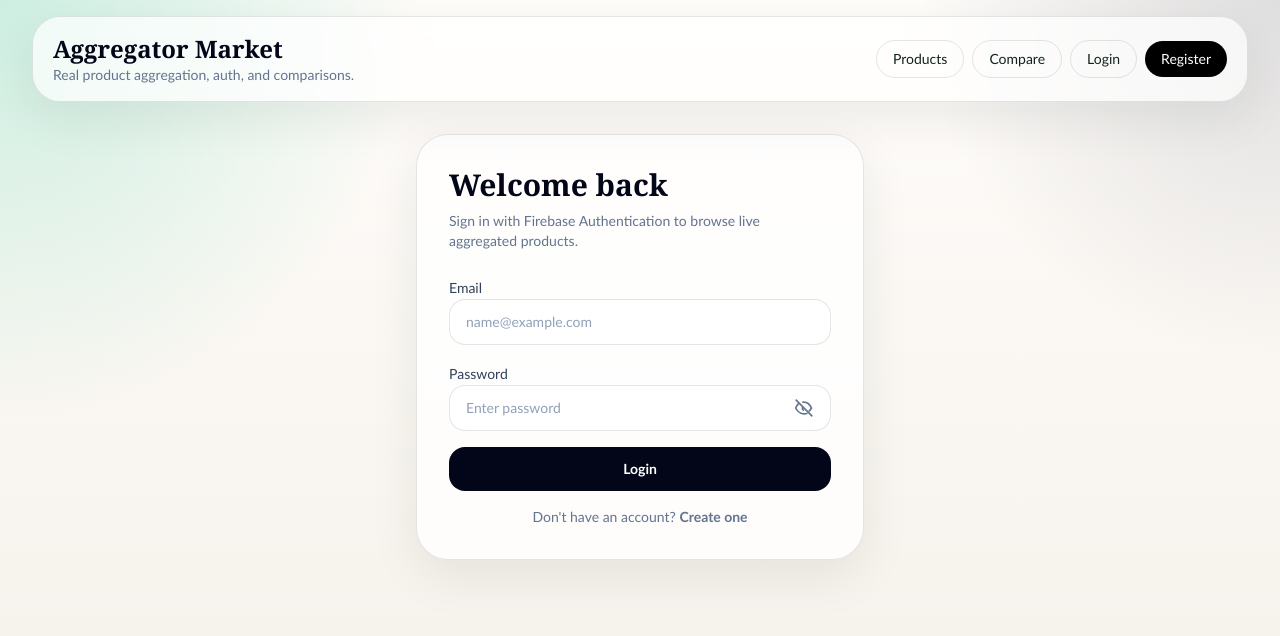
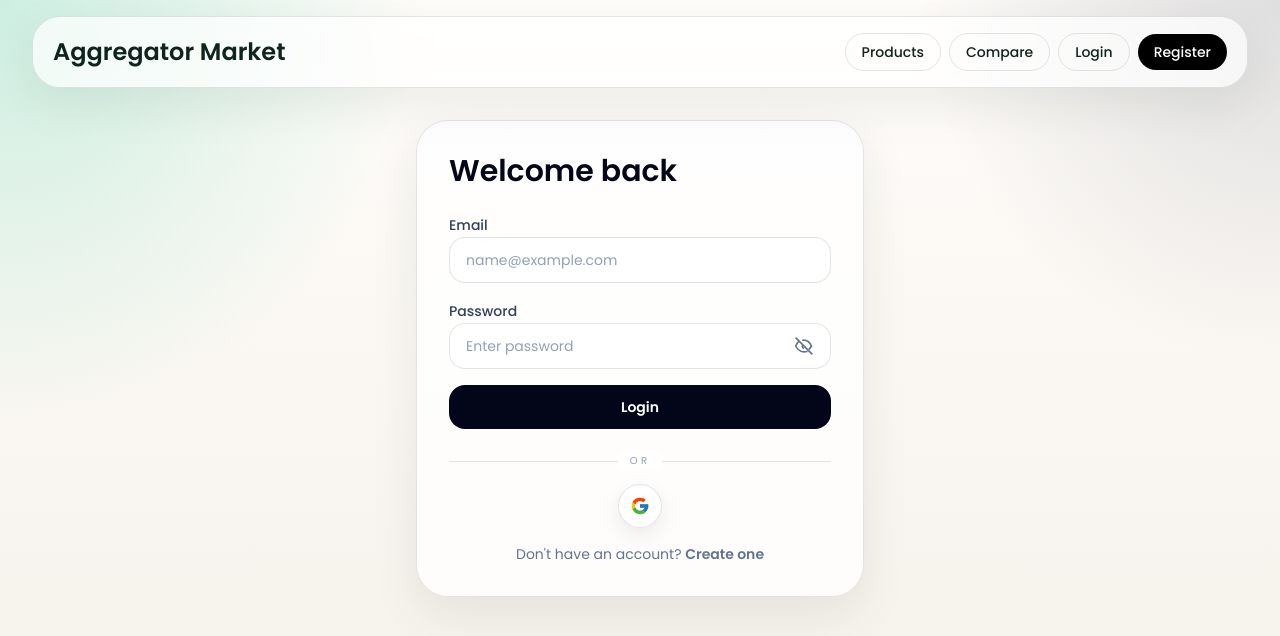
Before and after one commit to DagiAmeha/Ecommer-Aggregator, a Next.js app in the folder frontend/: page /login in a window 1280 px wide. Shown: the top 636 px of the page. Built offline with nearby package versions, Linux system fonts and the light colour scheme; no server answers.

Commit message:
minor fix

```diff
--- a/frontend/src/app/layout.tsx
+++ b/frontend/src/app/layout.tsx
@@ -1,8 +1,15 @@
 import type { Metadata } from "next";
 import type { ReactNode } from "react";
+import { Poppins } from "next/font/google";
 import Link from "next/link";
 import HeaderAuth from "../components/HeaderAuth";
 import "../styles/globals.css";
+
+const poppins = Poppins({
+  subsets: ["latin"],
+  variable: "--font-sans",
+  weight: ["400", "500", "600", "700"],
+});
 
 export const metadata: Metadata = {
   title: "Aggregator Market",
@@ -16,7 +23,7 @@ export default function RootLayout({
   children: ReactNode;
 }>) {
   return (
-    <html lang="en">
+    <html lang="en" className={poppins.variable}>
       <body>
         <div className="relative min-h-screen overflow-hidden">
           <div className="pointer-events-none absolute inset-0 bg-[radial-gradient(circle_at_top_left,rgba(16,185,129,0.16),transparent_28%),radial-gradient(circle_at_top_right,rgba(15,23,42,0.1),transparent_24%),linear-gradient(180deg,rgba(255,255,255,0.58),rgba(244,239,232,0.42))]" />
@@ -24,12 +31,12 @@ export default function RootLayout({
             <header className="mb-8 rounded-[28px] border border-black/10 bg-white/70 px-5 py-4 shadow-[0_16px_50px_rgba(16,35,30,0.08)] backdrop-blur">
               <div className="flex flex-col gap-4 sm:flex-row sm:items-center sm:justify-between">
                 <div>
-                  <p className="display-font text-2xl font-semibold text-slate-950">
+                  <Link
+                    className="display-font text-2xl font-semibold text-slate-950"
+                    href="/"
+                  >
                     Aggregator Market
-                  </p>
-                  <p className="text-sm text-slate-500">
-                    Real product aggregation, auth, and comparisons.
-                  </p>
+                  </Link>
                 </div>
                 <nav className="flex flex-wrap gap-2 text-sm font-medium items-center">
                   <Link
--- a/frontend/src/app/login/page.tsx
+++ b/frontend/src/app/login/page.tsx
@@ -45,6 +45,29 @@ function getAuthMessage(error: unknown, fallback: string): string {
   }
 }
 
+function GoogleIcon() {
+  return (
+    <svg aria-hidden="true" viewBox="0 0 48 48" className="h-5 w-5">
+      <path
+        fill="#FFC107"
+        d="M43.611 20.083H42V20H24v8h11.303C33.654 32.657 29.282 36 24 36c-6.627 0-12-5.373-12-12s5.373-12 12-12c3.059 0 5.842 1.154 7.946 3.038l5.657-5.657C34.247 6.053 29.443 4 24 4 12.955 4 4 12.955 4 24s8.955 20 20 20 20-8.955 20-20c0-1.341-.138-2.65-.389-3.917Z"
+      />
+      <path
+        fill="#FF3D00"
+        d="m6.306 14.691 6.571 4.819C14.655 15.108 18.961 12 24 12c3.059 0 5.842 1.154 7.946 3.038l5.657-5.657C34.247 6.053 29.443 4 24 4c-7.938 0-14.791 4.493-17.694 10.691Z"
+      />
+      <path
+        fill="#4CAF50"
+        d="M24 44c5.304 0 10.116-2.033 13.741-5.33l-6.343-5.374C29.351 34.111 26.9 35 24 35c-5.26 0-9.619-3.317-11.293-7.946l-6.522 5.025C8.999 39.088 15.78 44 24 44Z"
+      />
+      <path
+        fill="#1976D2"
+        d="M43.611 20.083H42V20H24v8h11.303a11.99 11.99 0 0 1-4.905 5.296l.004-.003 6.343 5.374C36.296 39.186 44 33 44 24c0-1.341-.138-2.65-.389-3.917Z"
+      />
+    </svg>
+  );
+}
+
 export default function LoginPage() {
   const router = useRouter();
   const [email, setEmail] = useState("");
@@ -85,10 +108,6 @@ export default function LoginPage() {
       <div>
         <p className="display-font text-3xl font-semibold text-slate-950">
           Welcome back
-        </p>
-        <p className="mt-2 text-sm text-slate-500">
-          Sign in with Firebase Authentication to browse live aggregated
-          products.
         </p>
       </div>
       <form className="space-y-4" onSubmit={handleSubmit}>
@@ -143,6 +162,23 @@ export default function LoginPage() {
         >
           {loading ? "Signing in..." : "Login"}
         </button>
+        <div className="pt-2">
+          <div className="relative flex items-center justify-center">
+            <span className="absolute inset-x-0 top-1/2 h-px bg-black/10" />
+            <span className="relative bg-white px-3 text-[10px] uppercase tracking-[0.32em] text-slate-400">
+              or
+            </span>
+          </div>
+          <div className="mt-4 flex justify-center">
+            <button
+              type="button"
+              aria-label="Continue with Google"
+              className="inline-flex h-11 w-11 items-center justify-center rounded-full border border-black/10 bg-white shadow-[0_8px_20px_rgba(16,35,30,0.08)] transition hover:border-black/20"
+            >
+              <GoogleIcon />
+            </button>
+          </div>
+        </div>
         {error ? (
           <p className="rounded-2xl border border-rose-200 bg-rose-50 px-4 py-3 text-sm text-rose-700">
             {error}
--- a/frontend/src/app/products/page.tsx
+++ b/frontend/src/app/products/page.tsx
@@ -217,12 +217,12 @@ export default function ProductsPage() {
     <section className="space-y-6">
       <div className="space-y-3">
         <p className="display-font text-4xl font-semibold text-slate-950 sm:text-5xl">
-          Browse live products
+          Browse Products
         </p>
-        <p className="max-w-3xl text-sm leading-6 text-slate-600 sm:text-base">
+        {/* <p className="max-w-3xl text-sm leading-6 text-slate-600 sm:text-base">
           Search the live backend catalog, add up to four unique products to
           compare, and open product detail pages without touching mock data.
-        </p>
+        </p> */}
       </div>
 
       {compareMessage ? (
--- a/frontend/src/app/register/page.tsx
+++ b/frontend/src/app/register/page.tsx
@@ -134,9 +134,6 @@ export default function RegisterPage() {
       <div>
         <p className="display-font text-3xl font-semibold text-slate-950">
           Create your account
-        </p>
-        <p className="mt-2 text-sm text-slate-500">
-          Register with Firebase to save your session and compare products.
         </p>
       </div>
       <form className="space-y-4" onSubmit={handleSubmit}>
--- a/frontend/src/styles/globals.css
+++ b/frontend/src/styles/globals.css
@@ -2,8 +2,8 @@
 
 :root {
   color-scheme: light;
-  --font-body: "Trebuchet MS", "Verdana", sans-serif;
-  --font-display: "Georgia", "Times New Roman", serif;
+  --font-body: var(--font-sans, "Trebuchet MS", "Verdana", sans-serif);
+  --font-display: var(--font-sans, "Trebuchet MS", "Verdana", sans-serif);
 }
 
 * {
@@ -18,8 +18,16 @@ body {
   margin: 0;
   min-height: 100vh;
   background:
-    radial-gradient(circle at top left, rgba(16, 185, 129, 0.14), transparent 28%),
-    radial-gradient(circle at top right, rgba(15, 23, 42, 0.08), transparent 24%),
+    radial-gradient(
+      circle at top left,
+      rgba(16, 185, 129, 0.14),
+      transparent 28%
+    ),
+    radial-gradient(
+      circle at top right,
+      rgba(15, 23, 42, 0.08),
+      transparent 24%
+    ),
     linear-gradient(180deg, #fffaf4 0%, #f4efe8 100%);
   color: #10231e;
   font-family: var(--font-body);
```
